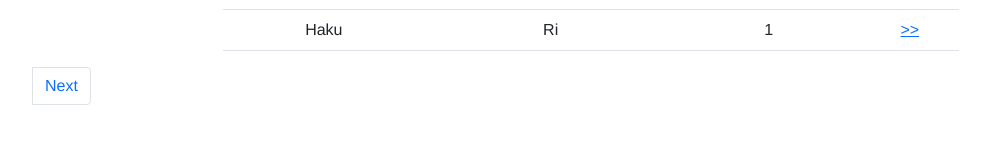
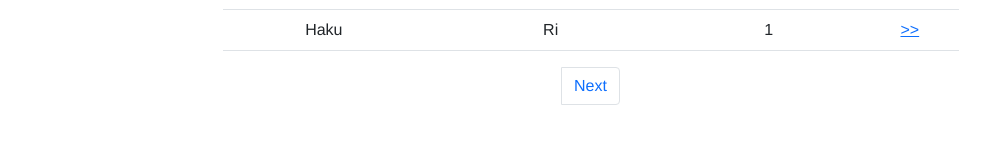
Before and after one commit to Mukiisanma1412/SE331-2021-Project, a Vue app: page / in a window 1280 px wide. Shown: the part 485-628 px from the top of the page, without its empty margins (49-1039 px from the left). Built offline with nearby package versions, Linux system fonts and the light colour scheme; data requests are answered from the project's data file.

Commit message:
center nav bar

```diff
--- a/src/views/Home.vue
+++ b/src/views/Home.vue
@@ -25,8 +25,9 @@
       <div class="col"></div>
     </div>
     <div class="row">
+      <div class="col-3"></div>
       <div class="col">
-        <ul class="pagination">
+        <ul class="pagination justify-content-center">
           <li class="page-item">
             <router-link
               class="page-link"
@@ -49,6 +50,7 @@
           </li>
         </ul>
       </div>
+       <div class="col-3"></div>
     </div>
   </div>
 </template>
@@ -95,3 +97,6 @@ export default {
   }
 };
 </script>
+<style scoped>
+
+</style>
--- a/src/views/PeopleLayout.vue
+++ b/src/views/PeopleLayout.vue
@@ -2,7 +2,7 @@
   <div v-if="people">
 
     <div id="nav-nest">
-      <ul class="pagination">
+      <ul class="pagination justify-content-center">
         <li class="page-item">
           <router-link
             class="page-link"
```
